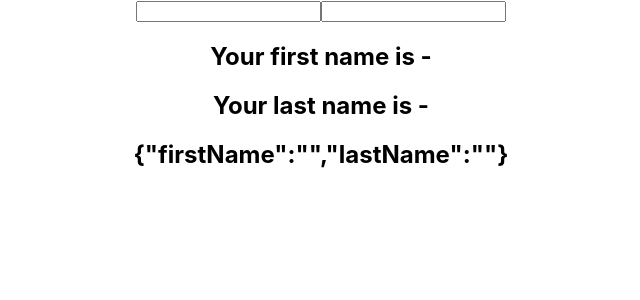
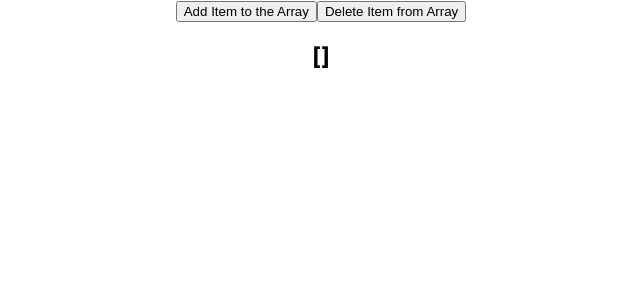
Before and after one commit to kapil551/React_Hooks, a React (Create React App) app in the folder react-hooks/: page / in a window 1280 px wide. Shown: the top 300 px of the page, without its empty margins (319-959 px from the left). Built offline with nearby package versions, Linux system fonts and the light colour scheme.

Commit message:
4 - useState hook with array

```diff
--- a/react-hooks/src/App.js
+++ b/react-hooks/src/App.js
@@ -2,6 +2,7 @@ import './App.css';
 
 import ClassUseState from './components/classComponents/ClassUseState';
 import UseStateHook from './components/functionalComponents/UseStateHook';
+import UseStateHookWithArray from './components/functionalComponents/UseStateHookWithArray';
 import UseStateHookWithObject from './components/functionalComponents/UseStateHookWithObject';
 import UseStateHookWithPreviousState from './components/functionalComponents/UseStateHookWithPreviousState';
 
@@ -17,7 +18,10 @@ function App() {
       {/* <UseStateHookWithPreviousState /> */}
 
       {/* 3 - useState hook with object */}
-      <UseStateHookWithObject />
+      {/* <UseStateHookWithObject /> */}
+
+      {/* 4 - useState hook with array */}
+      <UseStateHookWithArray />
 
     </div>
   );
--- /dev/null
+++ b/react-hooks/src/components/functionalComponents/UseStateHookWithArray.js
@@ -0,0 +1,40 @@
+import React, { useState } from "react";
+
+function UseStateHookWithArray() {
+  const [items, setItems] = useState([]); // default value is an empty array of objects
+
+  const addItem = () => {
+
+        // make a copy of all the items in the array using the spread operator,
+        // and to that list of copied items we simply append another object
+      setItems([ ...items, {
+          id: items.length,
+          value: Math.floor(Math.random() * 10) + 1
+
+      } ])
+  }
+
+  const deleteItem = () => {
+      items.pop(); // pop the last item from the items array
+      setItems([...items]); // make a copy of all the items in the array using the spread operator
+  }
+
+  return (
+    <div>
+        <button onClick={addItem}> Add Item to the Array </button>
+        <button onClick={deleteItem}> Delete Item from Array </button>
+        <ul>
+            {items.map((item) => {
+            return (
+                <li key={item.id}>
+                    {item.value}
+                </li>
+            );
+            })}
+        </ul>
+        <h2> {JSON.stringify(items)} </h2>
+    </div>
+  );
+}
+
+export default UseStateHookWithArray;
```
Also changed, not shown: 1 other file (tests, documents, lock files or other folders).
